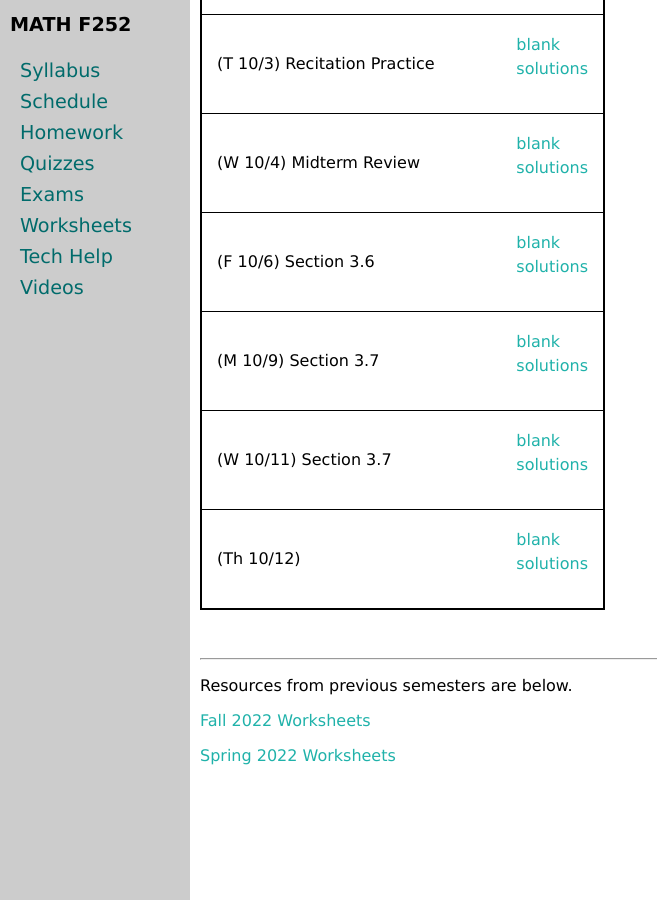
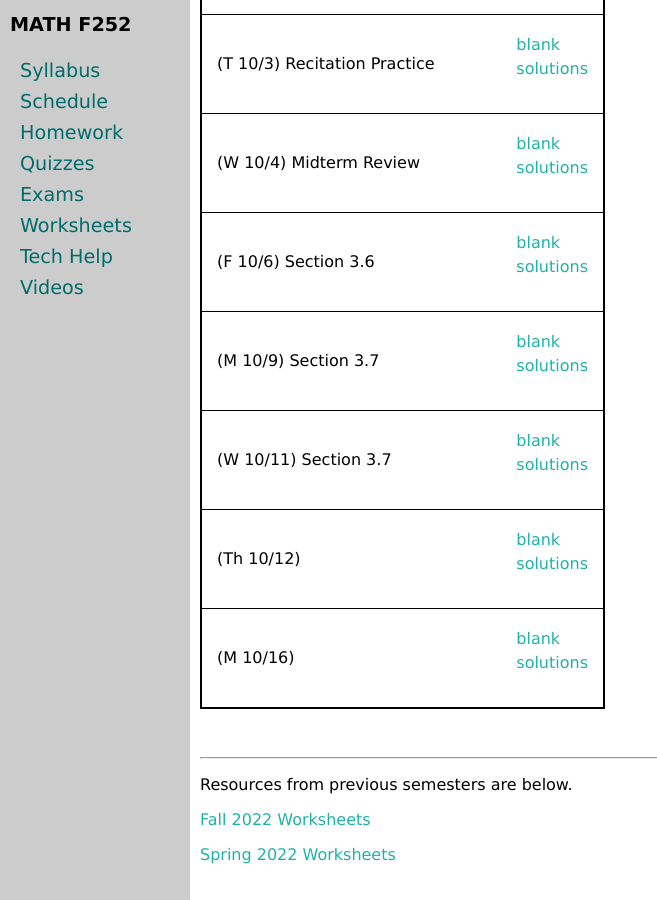
Before and after one commit to uaf-math/calc2, a Jekyll site: the page built from worksheets.md, in a window 1280 px wide and 900 px high, scrolled down 2094 px. Shown: the whole window, without its empty margins (0-657 px from the left). Built offline with Jekyll 4.4.1, drawn with Linux system fonts in a browser that asks for light colours.

Commit message:
Update worksheets.yml

```diff
--- a/_data/worksheets.yml
+++ b/_data/worksheets.yml
@@ -76,3 +76,6 @@ worksheets:
 - name: (Th 10/12)
   blank: M252-5-1.pdf
   solutions: M252-5-1-ss.pdf
+- name: (M 10/16)
+  blank: M252-5-2-a.pdf
+  solutions: M252-5-2-a-s.pdf
```
